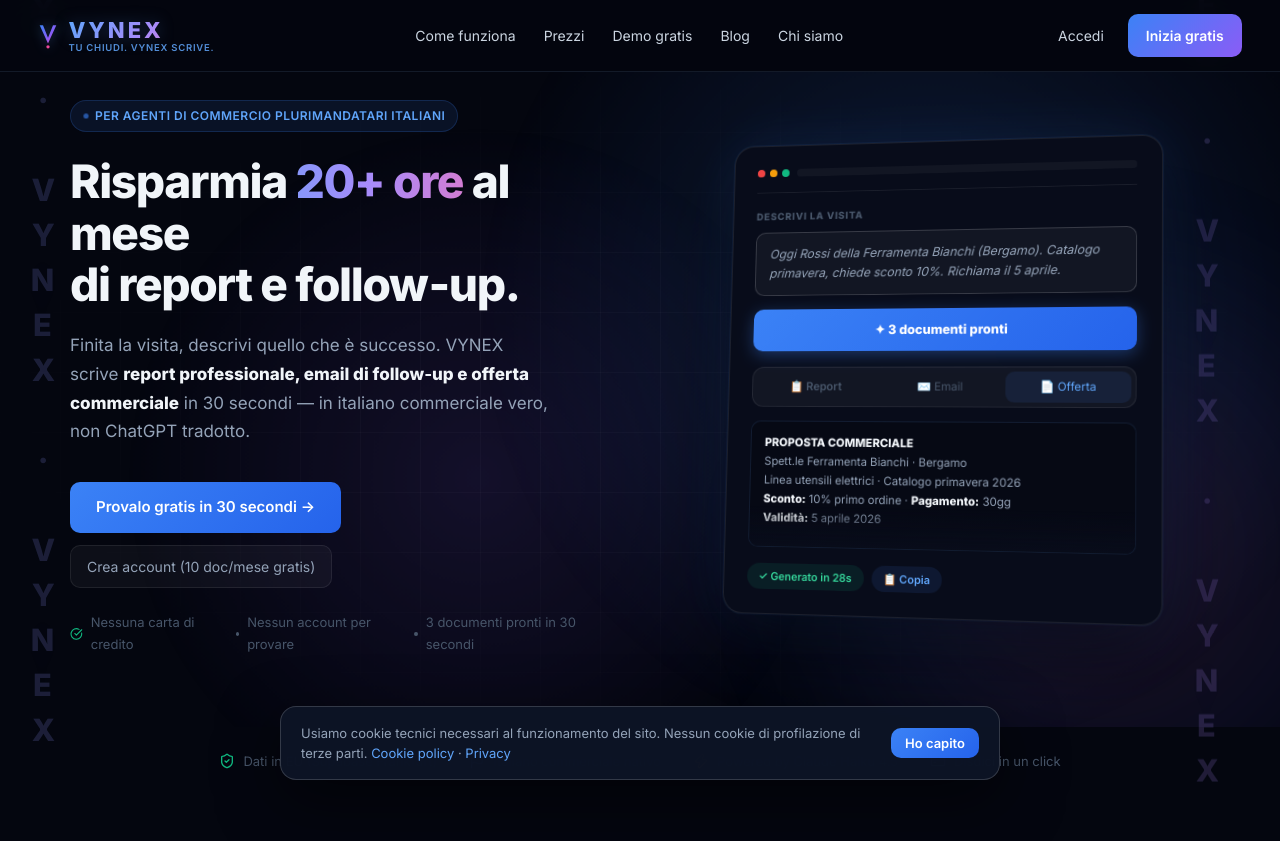
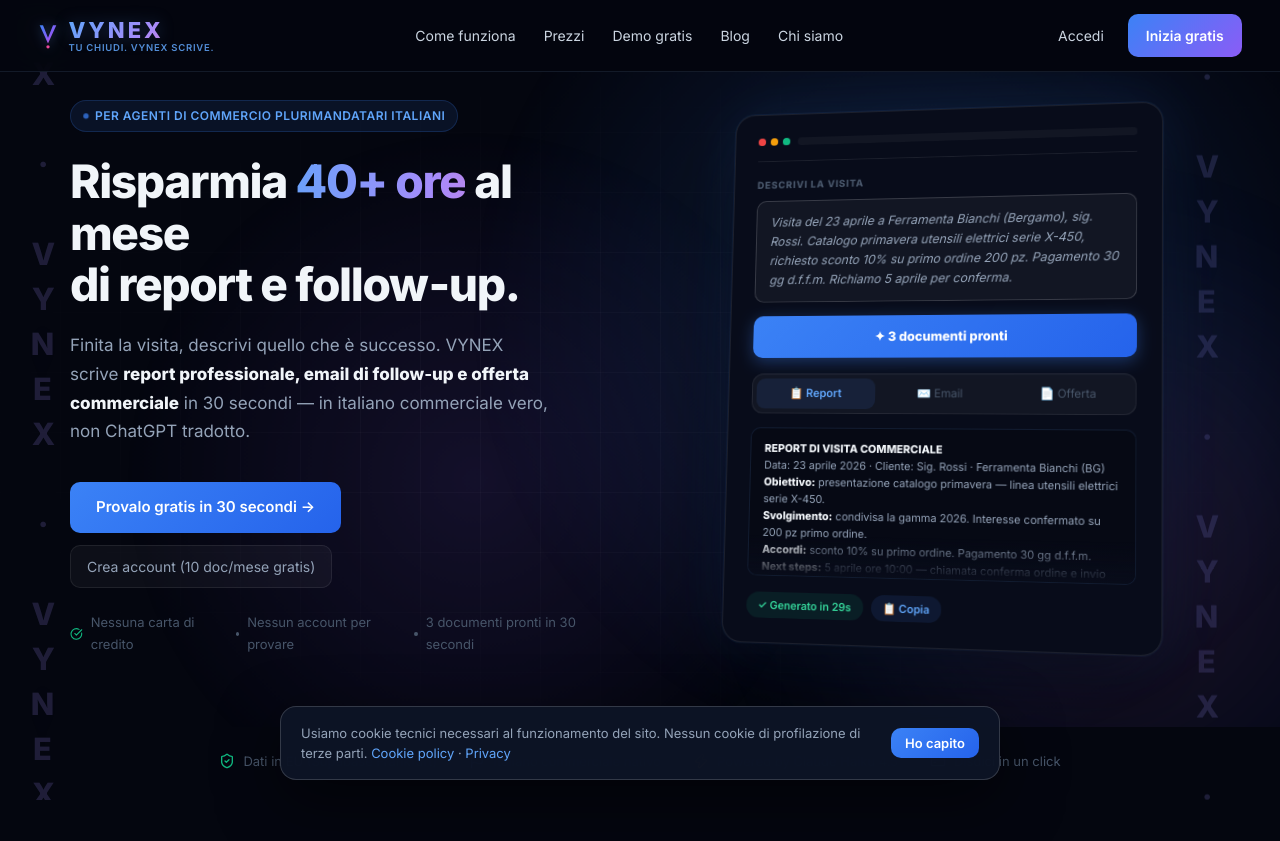
Before and after one commit to robertopizzini19-byte/vynex, a Python web app: template templates/index.html in a window 1280 px wide. Shown: the top 841 px of the page. Run offline with Jinja, Linux system fonts and the light colour scheme; the template is opened without the code that fills it, so the values that code supplies are empty.

Commit message:
fix(coerence+mockup): 40+ ore/mese coerenti + output mockup al livello reale VYNEX
# Fix incoerenza numerica (Roberto feedback)
Problema: sito diceva "20+ ore/mese" in hero + "~2-3 ore/giorno" in
/come-funziona. Math: 2.5h × 20gg = 50h/mese, quindi 20+ era CONSERVATIVO
e incoerente con il daily claim. Fix: uniformo a 40+ ore/mese coerente con
2-3h/giorno × 20 giorni lavorativi.

File toccati:
- index.html title: "Risparmia 20+" → "40+" ore al mese
- index.html meta description: aggiunge "Fino a 2-3 ore risparmiate
  ogni giorno" per esplicitare il daily/monthly match
- index.html hero H1: "20+ ore" → "40+ ore" highlight
- index.html split-meter "Tempo recuperato": 20 → 40+ ore/mese
- benvenuto.html step 1 value-card: "20+ ore/mese | risparmiate in scrittura"
  → "40+ ore/mese | 2-3 ore recuperate ogni giorno" (lega claim daily/monthly)

# Fix qualità output mockup hero (Roberto feedback)
Problema: i documenti nel loop hero erano generici, sotto lo standard del
prodotto reale dopo l'update SYSTEM_PROMPT con hard rules (ZERO INVENZIONI,
data esplicita, numero proposta, firma reale, mandante in header).

Upgrade 3 esempi a formato legale italiano completo:
- Report: intestazione maiuscola "REPORT DI VISITA COMMERCIALE" + Data
  esplicita "23 aprile 2026" + sezioni Obiettivo/Svolgimento/Accordi/Next
  steps con date+orari puntuali (non generici "oggi")
- Email: Oggetto concreto referenziato alla visita, "visita del 23 aprile"
  (non "oggi"), firma reale "Cordialmente, Roberto Pizzini" (non [firma])
- Offerta: numero proposta formato 2026/PP-DDMM/SIGLA, data emissione,
  validità esplicita, Spett.le + All'attenzione, ordine di prova con
  valore indicativo, spazio firma tangibile

3 esempi realistici:
1. Ferramenta Bianchi (Bergamo) — utensili X-450, sconto 10%, 30gg d.f.f.m.
2. Gualtieri Srl (Torino) — ordine €2.300, pagamento 60gg subordinato mandante
3. Farmacia Donato — linea integratori, prova gamma 30gg, campione 25 apr

Layout: #vnx-hero-doc max-height 128→150px per ospitare 6-7 righe,
font 11.5→11px line-height 1.65→1.55 per densità senza rumore.

Co-Authored-By: Claude Opus 4.7 (1M context) <noreply@anthropic.com>

```diff
--- a/templates/benvenuto.html
+++ b/templates/benvenuto.html
@@ -41,7 +41,7 @@
                 <div class="ob-value-row">
                     <div class="ob-value">
                         <div class="ob-value-ic">⏱</div>
-                        <div><strong>20+ ore al mese</strong><br><span>risparmiate in scrittura</span></div>
+                        <div><strong>40+ ore al mese</strong><br><span>2-3 ore recuperate ogni giorno</span></div>
                     </div>
                     <div class="ob-value">
                         <div class="ob-value-ic">🎯</div>
--- a/templates/index.html
+++ b/templates/index.html
@@ -1,6 +1,6 @@
 {% extends "base.html" %}
-{% block title %}VYNEX — Risparmia 20+ ore al mese di report e follow-up{% endblock %}
-{% block description %}Per agenti di commercio plurimandatari italiani. Descrivi la visita a voce, ottieni report, email di follow-up e offerta commerciale in 30 secondi. 10 documenti gratis ogni mese, nessuna carta di credito.{% endblock %}
+{% block title %}VYNEX — Risparmia 40+ ore al mese di report e follow-up{% endblock %}
+{% block description %}Per agenti di commercio plurimandatari italiani. Descrivi la visita a voce, ottieni report, email di follow-up e offerta commerciale in 30 secondi. Fino a 2-3 ore risparmiate ogni giorno. 10 documenti gratis ogni mese, nessuna carta.{% endblock %}
 
 {% block ld_json %}
 <script type="application/ld+json">
@@ -80,7 +80,7 @@
                 Per agenti di commercio plurimandatari italiani
             </div>
             <h1 class="hero-title">
-                Risparmia <span class="highlight">20+&nbsp;ore</span> al mese<br>
+                Risparmia <span class="highlight">40+&nbsp;ore</span> al mese<br>
                 di report e follow&#8209;up.
             </h1>
             <p class="hero-sub">
@@ -172,11 +172,11 @@
   border: 1px solid rgba(96,165,250,.12);
   border-radius: 10px;
   padding: 12px 14px;
-  font-size: 11.5px;
-  line-height: 1.65;
+  font-size: 11px;
+  line-height: 1.55;
   color: var(--text-2);
-  min-height: 128px;
-  max-height: 128px;
+  min-height: 150px;
+  max-height: 150px;
   overflow: hidden;
   position: relative;
   margin-bottom: 14px;
@@ -229,83 +229,97 @@
 
   var examples = [
     {
-      text: "Oggi Rossi della Ferramenta Bianchi (Bergamo). Catalogo primavera, chiede sconto 10%. Richiama il 5 aprile.",
-      seconds: 28,
+      text: "Visita del 23 aprile a Ferramenta Bianchi (Bergamo), sig. Rossi. Catalogo primavera utensili elettrici serie X-450, richiesto sconto 10% su primo ordine 200 pz. Pagamento 30 gg d.f.f.m. Richiamo 5 aprile per conferma.",
+      seconds: 29,
       docs: {
         report: [
-          '<strong>Report visita — Ferramenta Bianchi</strong>',
-          'Cliente: Rossi · Bergamo · oggi',
-          '<strong>Obiettivo:</strong> catalogo primavera, linea utensili.',
-          '<strong>Accordi:</strong> sconto 10%, pagamento 30gg.',
-          '<strong>Next:</strong> richiamo 5 aprile, conferma ordine.'
+          '<strong>REPORT DI VISITA COMMERCIALE</strong>',
+          'Data: 23 aprile 2026 · Cliente: Sig. Rossi · Ferramenta Bianchi (BG)',
+          '<strong>Obiettivo:</strong> presentazione catalogo primavera — linea utensili elettrici serie X-450.',
+          '<strong>Svolgimento:</strong> condivisa la gamma 2026. Interesse confermato su 200 pz primo ordine.',
+          '<strong>Accordi:</strong> sconto 10% su primo ordine. Pagamento 30 gg d.f.f.m.',
+          '<strong>Next steps:</strong> 5 aprile ore 10:00 — chiamata conferma ordine e invio PDF offerta.'
         ],
         email: [
-          '<strong>Oggetto:</strong> Catalogo primavera — sconto 10% confermato',
+          '<strong>Oggetto:</strong> Seguito visita del 23 aprile — offerta serie X-450',
           'Gentile Sig. Rossi,',
-          'grazie per il tempo dedicato oggi. Come concordato, le confermo',
-          'lo <strong>sconto del 10%</strong> sul primo ordine linea utensili,',
-          'pagamento a 30 giorni. Resto a disposizione fino al 5 aprile.'
+          'grazie per il tempo dedicatomi durante la <strong>visita del 23 aprile</strong>. Come concordato,',
+          'le confermo le condizioni riservate sulla serie X-450 primo ordine 200 pz:',
+          'sconto <strong>10%</strong>, pagamento 30 giorni data fattura fine mese.',
+          'La richiamo il <strong>5 aprile alle 10:00</strong> per confermare l\'ordine.',
+          'Cordialmente, Roberto Pizzini'
         ],
         offerta: [
-          '<strong>PROPOSTA COMMERCIALE</strong>',
-          'Spett.le Ferramenta Bianchi · Bergamo',
-          'Linea utensili elettrici · Catalogo primavera 2026',
-          '<strong>Sconto:</strong> 10% primo ordine · <strong>Pagamento:</strong> 30gg',
-          '<strong>Validità:</strong> 5 aprile 2026'
+          '<strong>PROPOSTA COMMERCIALE N° 2026/PP-2304/FB</strong>',
+          'Data emissione: 23 aprile 2026 · Validità: 7 giorni',
+          'Spett.le Ferramenta Bianchi — Bergamo · All\'attenzione Sig. Rossi',
+          '<strong>Oggetto:</strong> Fornitura utensili elettrici serie X-450 · Primo ordine 200 pz',
+          '<strong>Sconto riservato:</strong> 10% · <strong>Pagamento:</strong> 30 gg d.f.f.m.',
+          '<strong>Ordine di prova suggerito:</strong> 200 pz · valore indicativo con sconto applicato',
+          'Per accettazione: ______________________ Data: __________'
         ]
       }
     },
     {
-      text: "Visita da Gualtieri Srl a Torino. Ordine utensileria 2.300€. Preferirebbe pagamento a 60gg. Mandante da approvare.",
+      text: "Visita del 23 aprile a Gualtieri Srl (Torino), ing. Gualtieri. Ordine utensileria valore €2.300. Richiesto pagamento 60 gg — da verificare con mandante. Conferma entro 48h.",
       seconds: 31,
       docs: {
         report: [
-          '<strong>Report visita — Gualtieri Srl, Torino</strong>',
-          '<strong>Ordine:</strong> utensileria, valore €2.300',
-          '<strong>Richiesta cliente:</strong> pagamento 60gg',
-          '<strong>Azione:</strong> sottoporre al mandante per approvazione',
-          '<strong>Prossima mossa:</strong> conferma entro 48h.'
+          '<strong>REPORT DI VISITA COMMERCIALE</strong>',
+          'Data: 23 aprile 2026 · Cliente: Ing. Gualtieri · Gualtieri Srl (TO)',
+          '<strong>Obiettivo:</strong> finalizzazione ordine utensileria da €2.300.',
+          '<strong>Svolgimento:</strong> quantità e referenze concordate. Cliente chiede pagamento a 60 gg.',
+          '<strong>Risultato:</strong> ordine accettato salvo approvazione mandante su dilazione.',
+          '<strong>Next steps:</strong> 25 aprile ore 09:00 — verifica con mandante · 25 aprile ore 17:00 — conferma a cliente.'
         ],
         email: [
-          '<strong>Oggetto:</strong> Ordine €2.300 — verifico condizioni 60gg',
-          'Gentile Sig. Gualtieri,',
-          'la ringrazio dell\'ordine. Sto verificando con il mandante',
-          'la fattibilità del <strong>pagamento a 60 giorni</strong> come da',
-          'Sua richiesta. Le confermo entro 48 ore.'
+          '<strong>Oggetto:</strong> Ordine €2.300 — verifica in corso su pagamento 60 gg',
+          'Gentile Ing. Gualtieri,',
+          'la ringrazio per l\'ordine confermato durante la <strong>visita del 23 aprile</strong>.',
+          'Sto sottoponendo al mandante la Sua richiesta di <strong>pagamento a 60 gg</strong>.',
+          'Le confermo esito entro <strong>venerdì 25 aprile entro fine giornata</strong>.',
+          'Cordialmente, Roberto Pizzini'
         ],
         offerta: [
-          '<strong>PROPOSTA COMMERCIALE</strong>',
-          'Spett.le Gualtieri Srl · Torino',
-          'Fornitura utensileria · Valore €2.300',
-          '<strong>Pagamento:</strong> 60gg (subordinato ad approvazione)',
-          '<strong>Validità offerta:</strong> 7 giorni'
+          '<strong>PROPOSTA COMMERCIALE N° 2026/PP-2304/GU</strong>',
+          'Data emissione: 23 aprile 2026 · Validità: 15 giorni',
+          'Spett.le Gualtieri Srl — Torino · All\'attenzione Ing. Gualtieri',
+          '<strong>Oggetto:</strong> Fornitura utensileria · Valore €2.300',
+          '<strong>Pagamento proposto:</strong> 60 gg d.f.f.m. (subordinato ad approvazione mandante)',
+          '<strong>Consegna:</strong> 7 gg lavorativi da conferma ordine',
+          'Per accettazione: ______________________ Data: __________'
         ]
       }
     },
     {
-      text: "Farmacia Donato, titolare interessato a nuova linea integratori. Chiede campione e scheda tecnica entro venerdì.",
-      seconds: 26,
+      text: "Visita del 23 aprile a Farmacia Donato, dott. Donato. Interessato nuova linea integratori. Richiesto campione + scheda tecnica entro venerdì. Valuta prova gamma 30 gg.",
+      seconds: 27,
       docs: {
         report: [
-          '<strong>Report visita — Farmacia Donato</strong>',
-          '<strong>Interesse:</strong> nuova linea integratori',
-          '<strong>Richiesta cliente:</strong> campione + scheda tecnica',
-          '<strong>Deadline:</strong> venerdì di questa settimana',
-          '<strong>Esito atteso:</strong> prova di gamma su 30gg.'
+          '<strong>REPORT DI VISITA COMMERCIALE</strong>',
+          'Data: 23 aprile 2026 · Cliente: Dott. Donato · Farmacia Donato',
+          '<strong>Obiettivo:</strong> lancio nuova linea integratori · apertura gamma.',
+          '<strong>Svolgimento:</strong> presentata la linea. Interesse alto. Richiesta documentazione.',
+          '<strong>Accordi:</strong> invio campione + scheda tecnica entro venerdì 25 aprile.',
+          '<strong>Next steps:</strong> 25 aprile — consegna campione · 2 maggio — call esito prova gamma 30 gg.'
         ],
         email: [
-          '<strong>Oggetto:</strong> Campione e scheda tecnica in arrivo',
+          '<strong>Oggetto:</strong> Campione e scheda tecnica — consegna entro venerdì',
           'Gentile Dott. Donato,',
-          'come richiesto, entro <strong>venerdì</strong> riceverà il campione',
-          'della nuova linea integratori insieme alla scheda tecnica',
-          'completa. Resto a disposizione per una prova di gamma.'
+          'grazie per l\'interesse mostrato durante la <strong>visita del 23 aprile</strong>.',
+          'Come concordato, entro <strong>venerdì 25 aprile</strong> Le farò recapitare il',
+          'campione della nuova linea e la scheda tecnica completa.',
+          'La richiamo <strong>venerdì 2 maggio</strong> per raccogliere il Suo riscontro sulla prova.',
+          'Cordialmente, Roberto Pizzini'
         ],
         offerta: [
-          '<strong>PROPOSTA COMMERCIALE</strong>',
-          'Spett.le Farmacia Donato',
-          'Nuova linea integratori · Prova di gamma 30 giorni',
+          '<strong>PROPOSTA COMMERCIALE N° 2026/PP-2304/DO</strong>',
+          'Data emissione: 23 aprile 2026 · Validità: 30 giorni',
+          'Spett.le Farmacia Donato · All\'attenzione Dott. Donato',
+          '<strong>Oggetto:</strong> Prova gamma nuova linea integratori · 30 gg',
           '<strong>Prima fornitura:</strong> condizioni di lancio dedicate',
-          '<strong>Consegna campione:</strong> entro venerdì'
+          '<strong>Consegna campione + scheda tecnica:</strong> entro 25 aprile 2026',
+          'Per accettazione: ______________________ Data: __________'
         ]
       }
     }
@@ -511,7 +525,7 @@
             <div class="split-meter">
                 <div class="split-meter-top">
                     <span>Tempo recuperato</span>
-                    <span class="split-meter-num">20<em>ore/mese</em></span>
+                    <span class="split-meter-num">40+<em>ore/mese</em></span>
                 </div>
                 <div class="split-meter-bar"><div class="split-meter-fill"></div></div>
             </div>
```
